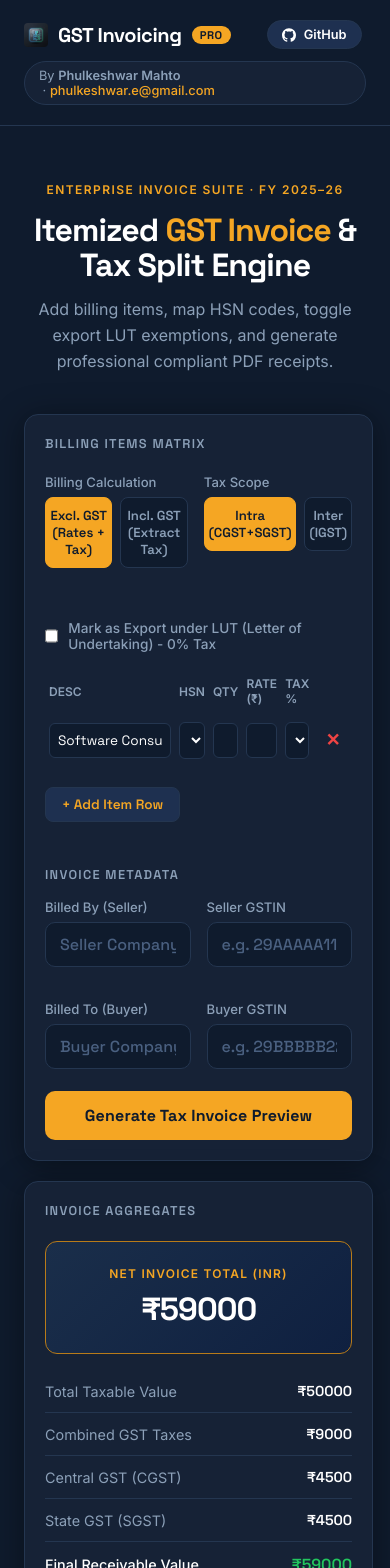
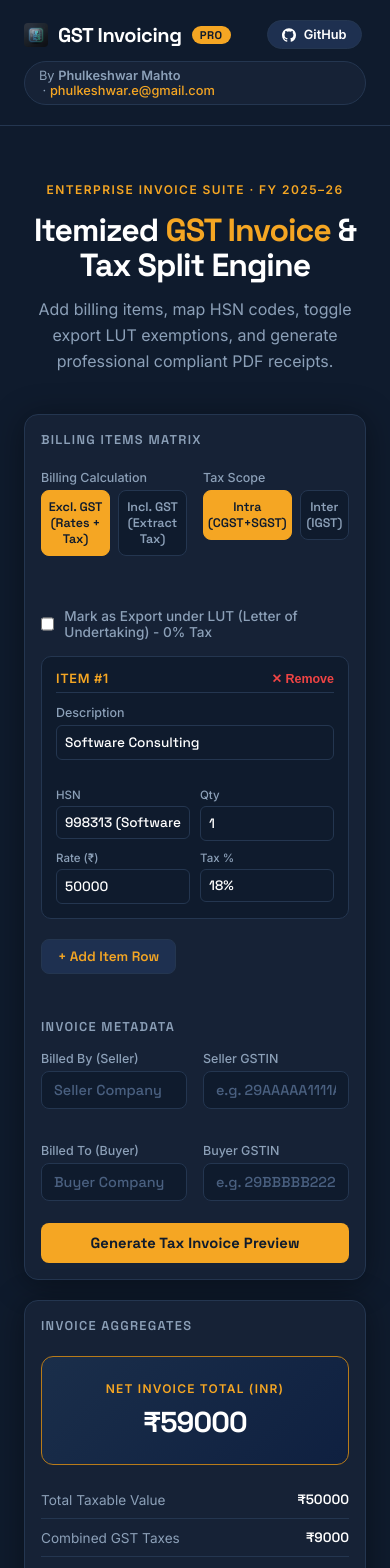
Before and after one commit to phulkeshwar/GSTcalculator, a React (Vite) app: page / in a window 390 px wide. Shown: the top 1568 px of the page. Built offline with nearby package versions, Linux system fonts and the light colour scheme.

Commit message:
fix: implement responsive stacked card list on mobile and compact scaling on laptop

```diff
--- a/src/App.tsx
+++ b/src/App.tsx
@@ -464,8 +464,8 @@ export default function App() {
               <span className="checkbox-label">Mark as Export under LUT (Letter of Undertaking) - 0% Tax</span>
             </label>
 
-            {/* Itemized Grid Table */}
-            <div style={{ overflowX: 'auto', width: '100%' }}>
+            {/* Itemized Grid Table - Desktop */}
+            <div className="desktop-table-view">
               <table className="item-table">
                 <thead>
                   <tr>
@@ -550,6 +550,93 @@ export default function App() {
                   ))}
                 </tbody>
               </table>
+            </div>
+
+            {/* Itemized Grid - Mobile Cards */}
+            <div className="mobile-cards-view">
+              {items.map((item, index) => (
+                <div key={item.id} className="mobile-item-card">
+                  <div className="mobile-item-header">
+                    <span className="mobile-item-title">Item #{index + 1}</span>
+                    <button
+                      type="button"
+                      className="btn-remove-card"
+                      onClick={() => removeItemRow(item.id)}
+                    >
+                      ✕ Remove
+                    </button>
+                  </div>
+
+                  <div className="field">
+                    <label>Description</label>
+                    <input
+                      type="text"
+                      className="item-row-input"
+                      placeholder="e.g. Software Consulting"
+                      value={item.desc}
+                      onChange={(e) => updateItemCell(item.id, 'desc', e.target.value)}
+                    />
+                  </div>
+
+                  <div className="mobile-card-grid">
+                    <div className="field">
+                      <label>HSN</label>
+                      <select
+                        className="item-row-input"
+                        value={item.hsn}
+                        onChange={(e) => updateItemCell(item.id, 'hsn', e.target.value)}
+                      >
+                        <option value="">Custom...</option>
+                        {HSN_DIRECTORY.map((h) => (
+                          <option key={h.code} value={h.code}>
+                            {h.code} ({h.desc})
+                          </option>
+                        ))}
+                      </select>
+                    </div>
+
+                    <div className="field">
+                      <label>Qty</label>
+                      <input
+                        type="number"
+                        className="item-row-input"
+                        min="1"
+                        placeholder="1"
+                        value={item.qty || ''}
+                        onChange={(e) => updateItemCell(item.id, 'qty', parseInt(e.target.value) || 0)}
+                      />
+                    </div>
+
+                    <div className="field">
+                      <label>Rate (₹)</label>
+                      <input
+                        type="number"
+                        className="item-row-input"
+                        min="0"
+                        placeholder="Rate"
+                        value={item.rate || ''}
+                        onChange={(e) => updateItemCell(item.id, 'rate', parseFloat(e.target.value) || 0)}
+                      />
+                    </div>
+
+                    <div className="field">
+                      <label>Tax %</label>
+                      <select
+                        className="item-row-input"
+                        disabled={isExportLUT}
+                        value={item.gstRate}
+                        onChange={(e) => updateItemCell(item.id, 'gstRate', parseInt(e.target.value) || 0)}
+                      >
+                        <option value={0}>0%</option>
+                        <option value={5}>5%</option>
+                        <option value={12}>12%</option>
+                        <option value={18}>18%</option>
+                        <option value={28}>28%</option>
+                      </select>
+                    </div>
+                  </div>
+                </div>
+              ))}
             </div>
 
             <button type="button" className="btn-add-item" onClick={addItemRow}>
--- a/src/index.css
+++ b/src/index.css
@@ -45,7 +45,7 @@ header {
 }
 
 .header-container {
-  max-width: 1280px;
+  max-width: 1040px;
   width: 100%;
   margin: 0 auto;
   padding: 20px 24px;
@@ -99,7 +99,7 @@ header {
 .hero {
   text-align: center;
   padding: 56px 24px 40px;
-  max-width: 1280px;
+  max-width: 1040px;
   width: 100%;
   margin: 0 auto;
 }
@@ -137,7 +137,7 @@ header {
 /* ── MAIN LAYOUT ── */
 .main {
   flex: 1;
-  max-width: 1280px;
+  max-width: 1040px;
   width: 100%;
   margin: 0 auto;
   padding: 0 24px 60px;
@@ -161,7 +161,7 @@ header {
   background: var(--surface);
   border: 1px solid var(--border);
   border-radius: var(--radius);
-  padding: 20px;
+  padding: 16px;
   box-shadow: var(--shadow);
 }
 
@@ -182,22 +182,22 @@ header {
 
 .field label {
   display: block;
-  font-size: 0.82rem;
+  font-size: 0.78rem;
   font-weight: 500;
   color: var(--text-sec);
-  margin-bottom: 7px;
+  margin-bottom: 5px;
 }
 
 .field input, .field select {
   width: 100%;
   background: var(--bg);
   border: 1.5px solid var(--border);
-  border-radius: 10px;
+  border-radius: 8px;
   color: var(--text);
   font-family: 'Space Grotesk', sans-serif;
-  font-size: 1rem;
+  font-size: 0.9rem;
   font-weight: 500;
-  padding: 11px 14px;
+  padding: 9px 12px;
   outline: none;
   transition: border-color 0.2s, box-shadow 0.2s;
   appearance: none;
@@ -219,18 +219,18 @@ header {
 
 .prefix-wrap .prefix {
   position: absolute;
-  left: 13px;
+  left: 11px;
   top: 50%;
   transform: translateY(-50%);
   color: var(--accent);
   font-family: 'Space Grotesk', sans-serif;
   font-weight: 600;
-  font-size: 1rem;
+  font-size: 0.9rem;
   pointer-events: none;
 }
 
 .prefix-wrap input {
-  padding-left: 28px;
+  padding-left: 24px;
 }
 
 .toggle-row {
@@ -241,13 +241,13 @@ header {
 
 .toggle-btn {
   flex: 1;
-  padding: 9px 4px;
+  padding: 8px 4px;
   background: var(--bg);
   border: 1.5px solid var(--border);
   border-radius: 8px;
   color: var(--text-sec);
   font-family: 'Space Grotesk', sans-serif;
-  font-size: 0.82rem;
+  font-size: 0.78rem;
   font-weight: 600;
   cursor: pointer;
   transition: all 0.18s;
@@ -268,13 +268,13 @@ header {
 }
 
 .rate-btn {
-  padding: 10px 4px;
+  padding: 8px 4px;
   background: var(--bg);
   border: 1.5px solid var(--border);
   border-radius: 8px;
   color: var(--text-sec);
   font-family: 'Space Grotesk', sans-serif;
-  font-size: 0.9rem;
+  font-size: 0.8rem;
   font-weight: 600;
   cursor: pointer;
   transition: all 0.18s;
@@ -289,13 +289,13 @@ header {
 
 .calc-btn {
   width: 100%;
-  padding: 14px;
+  padding: 11px;
   background: var(--accent);
   border: none;
-  border-radius: 10px;
+  border-radius: 8px;
   color: #0F1B2D;
   font-family: 'Space Grotesk', sans-serif;
-  font-size: 1rem;
+  font-size: 0.92rem;
   font-weight: 700;
   cursor: pointer;
   letter-spacing: 0.01em;
@@ -338,7 +338,7 @@ header {
 
 .result-amount {
   font-family: 'Space Grotesk', sans-serif;
-  font-size: clamp(2rem, 6vw, 2.75rem);
+  font-size: clamp(1.8rem, 5vw, 2.4rem);
   font-weight: 700;
   letter-spacing: -0.03em;
   color: var(--text);
@@ -357,9 +357,9 @@ header {
   display: flex;
   justify-content: space-between;
   align-items: center;
-  padding: 12px 0;
+  padding: 10px 0;
   border-bottom: 1px solid var(--border);
-  font-size: 0.9rem;
+  font-size: 0.85rem;
 }
 
 .breakdown-item:last-child {
@@ -881,3 +881,80 @@ footer {
   background: var(--surface3, rgba(255, 255, 255, 0.1)) !important;
   color: var(--accent, #3b82f6) !important;
 }
+
+/* ── RESPONSIVE BILLING ITEMS VIEWS ── */
+.desktop-table-view {
+  display: block;
+  width: 100%;
+}
+
+.mobile-cards-view {
+  display: none;
+}
+
+@media (max-width: 640px) {
+  .desktop-table-view {
+    display: none;
+  }
+
+  .mobile-cards-view {
+    display: flex;
+    flex-direction: column;
+    gap: 12px;
+    margin-bottom: 20px;
+  }
+
+  .mobile-item-card {
+    background: var(--bg);
+    border: 1px solid var(--border);
+    border-radius: 10px;
+    padding: 14px;
+    display: flex;
+    flex-direction: column;
+    gap: 10px;
+  }
+
+  .mobile-item-header {
+    display: flex;
+    justify-content: space-between;
+    align-items: center;
+    border-bottom: 1px solid var(--border);
+    padding-bottom: 6px;
+    margin-bottom: 2px;
+  }
+
+  .mobile-item-title {
+    font-size: 0.8rem;
+    font-weight: 700;
+    color: var(--accent);
+    text-transform: uppercase;
+    letter-spacing: 0.05em;
+  }
+
+  .btn-remove-card {
+    background: transparent;
+    border: none;
+    color: #EF4444;
+    cursor: pointer;
+    font-size: 0.78rem;
+    font-weight: 600;
+    display: inline-flex;
+    align-items: center;
+    gap: 4px;
+  }
+
+  .mobile-card-grid {
+    display: grid;
+    grid-template-columns: repeat(2, 1fr);
+    gap: 10px;
+  }
+
+  .mobile-card-grid .field {
+    margin-bottom: 0;
+  }
+
+  .mobile-card-grid .field label {
+    margin-bottom: 4px;
+    font-size: 0.72rem;
+  }
+}
```
